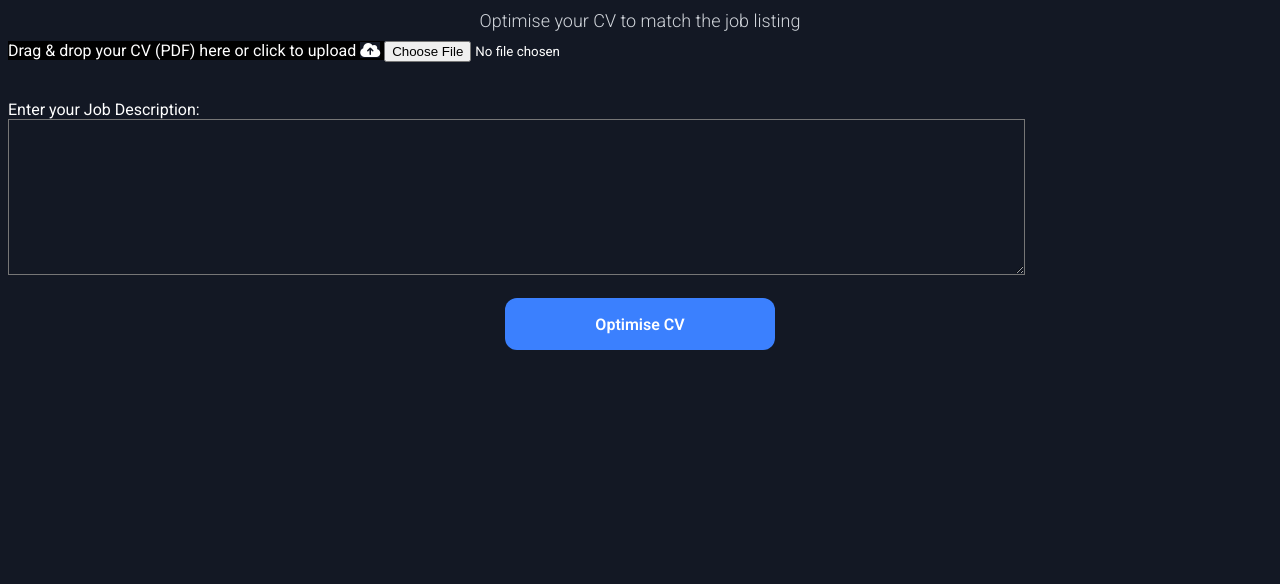
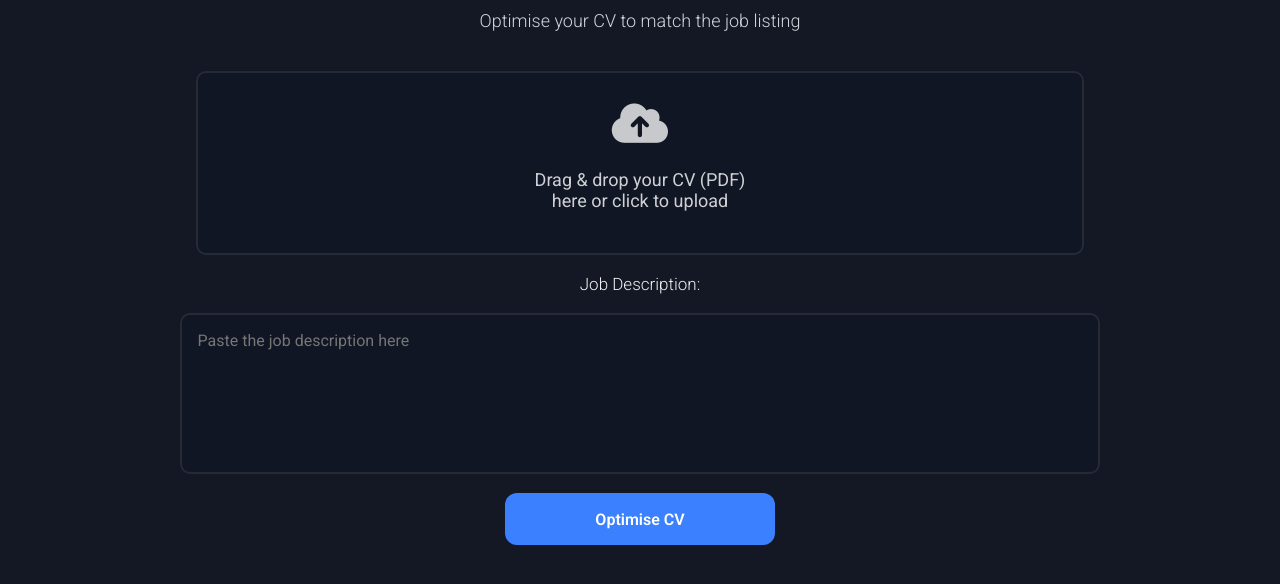
Before and after one commit to ananyachennadi/hire-boost, a Flask app: page / in a window 1280 px wide. Shown: the part 96-680 px from the top of the page. Run offline with Flask 3, Linux system fonts and the light colour scheme.

Commit message:
implemented drag and drop feature

```diff
--- a/static/style.css
+++ b/static/style.css
@@ -35,11 +35,90 @@ h1{
   font-weight: 300;
 }
 
+.form{
+  display: flex;
+  flex-direction: column;
+  justify-content: center;
+  align-items: center;
+  padding-top: 30px;
+}
+
+#drop-area input[type="file"] {
+  display: none;
+}
+
 #drop-area{
-  width: 500px;
-  height: 300px;
-  background-color: #000000;
+  width: 70%;
+  height: 180px;
+  border: 2px solid #262a37;
+  border-radius: 10px;
+  background-color:#101624;
   text-align: center;
+  display: flex;
+  justify-content: center;
+  align-items: center;
+  flex-direction: column;
+  transition: background-color 0.2s;
+}
+
+#drop-area:hover, #drop-area.highlight {
+  cursor: pointer;
+  background-color:#181d2b;
+}
+
+#upload-image{
+  font-size: 45px;
+  opacity: 77%;
+  background: none;
+}
+
+.upload-text{
+  opacity: 80%;
+  font-size: 18px;
+  background-color: transparent;
+}
+
+#upload-image i {
+  background: none;
+  border: none;
+}
+
+.upload-text-container{
+  width: 230px;
+  background-color:transparent;
+}
+
+.job-desc{
+  width: 70%;
+  height: 125px;
+  border: 2px solid #262a37;
+  border-radius: 10px;
+  background-color:#101624;
+  text-align: left;
+  display: flex;
+  resize: none;
+  outline: none;
+  transition: all 0.3s ease;
+  padding: 16px 16px;
+  font-size: 16px;
+}
+
+.job-desc-label{
+  font-weight: 350;
+  opacity: 95%;
+  font-size: 17px;
+  display: flex;
+  flex-direction: column;
+  align-items: flex-start;
+  margin-top: 0px;
+}
+
+.job-desc:focus{
+  background-color:#181d2b;
+}
+
+.job-desc:focus::placeholder{
+  opacity: 0;
 }
 
 .submit-button{
--- a/templates/index.html
+++ b/templates/index.html
@@ -19,17 +19,24 @@
                 <h1 class = "title2">Boost</h1>
             </div>
         </div>
+
         <p class="tagline">Optimise your CV to match the job listing</p>
-        <form action='/optimise' method='post' enctype="multipart/form-data">
-            <label id="drop-area" for="cv_file">
-                Drag & drop your CV (PDF) here or click to upload
-                <i class="fa-solid fa-cloud-arrow-up"></i>
+
+        <form action='/optimise' method='post' enctype="multipart/form-data" class="form">
+
+            <label id="drop-area">
                 <input type="file" name="cv_file" accept="application/pdf" required >
+                <div id="upload-image">
+                    <i class="fa-solid fa-cloud-arrow-up"></i>
+                </div>
+                <div class="upload-text-container">
+                    <p class="upload-text">Drag & drop your CV (PDF) here or click to upload</p>
+                </div>
             </label><br>
-            <br><br>
 
-            <label for="job_desc">Enter your Job Description:</label><br>
-            <textarea name="job_desc" style="width:80%; height: 150px;" required></textarea><br><br>
+            <label class="job-desc-label">Job Description:</label><br>
+            <textarea name="job_desc" placeholder="Paste the job description here" class="job-desc"></textarea><br>
+
             <div class="submit-area">
                 <input type="submit" value="Optimise CV" class="submit-button">
             </div>
@@ -39,6 +46,6 @@
             <h2>Optimised CV Output:</h2>
             <pre>{{ result }}</pre>
         {% endif %}
-
+        <script src="{{ url_for('static', filename='js/main.js') }}"></script>
     </body>
 </html>
```
Also changed, not shown: static/js/main.js (added, +53 -0 lines).
